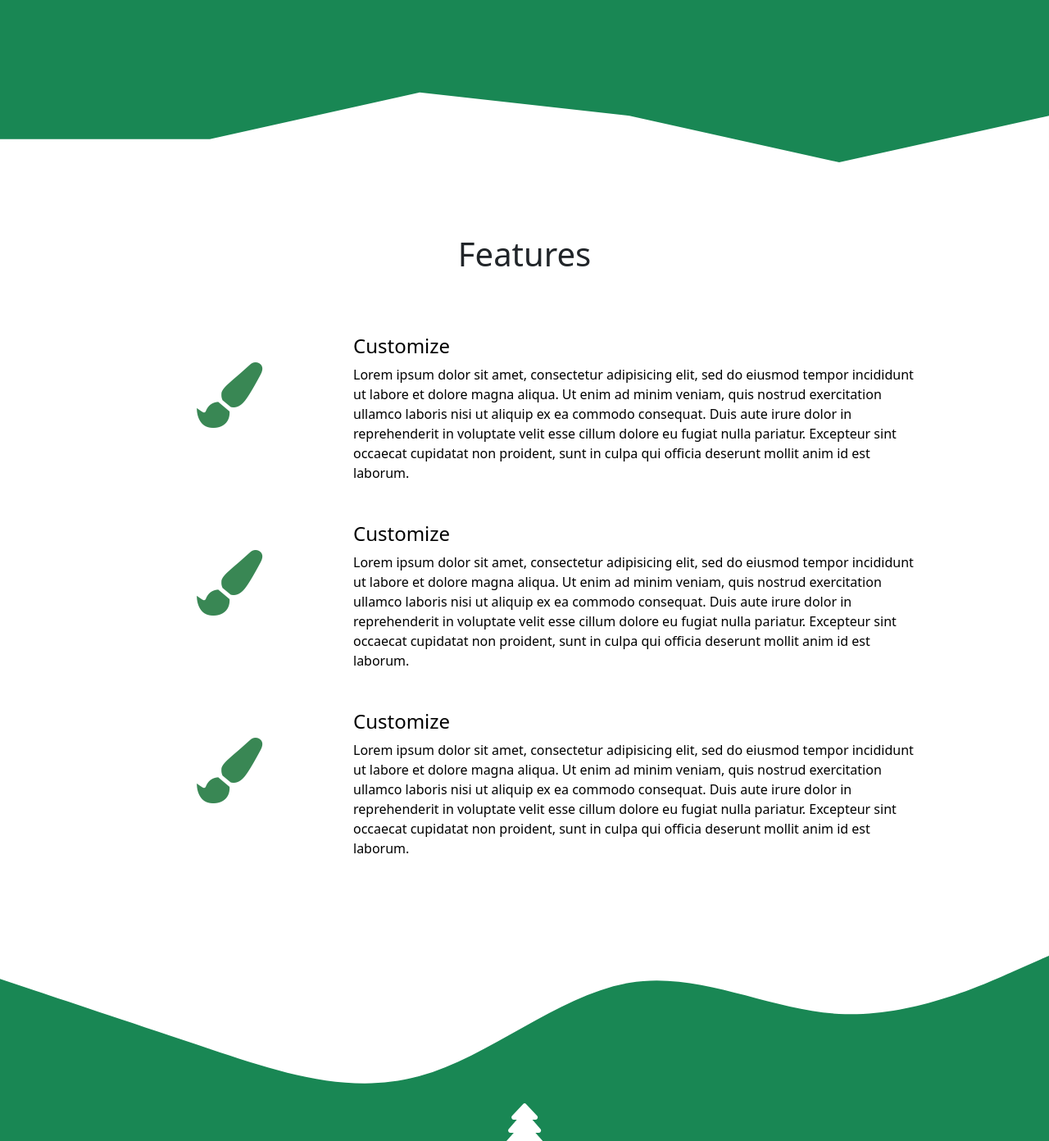
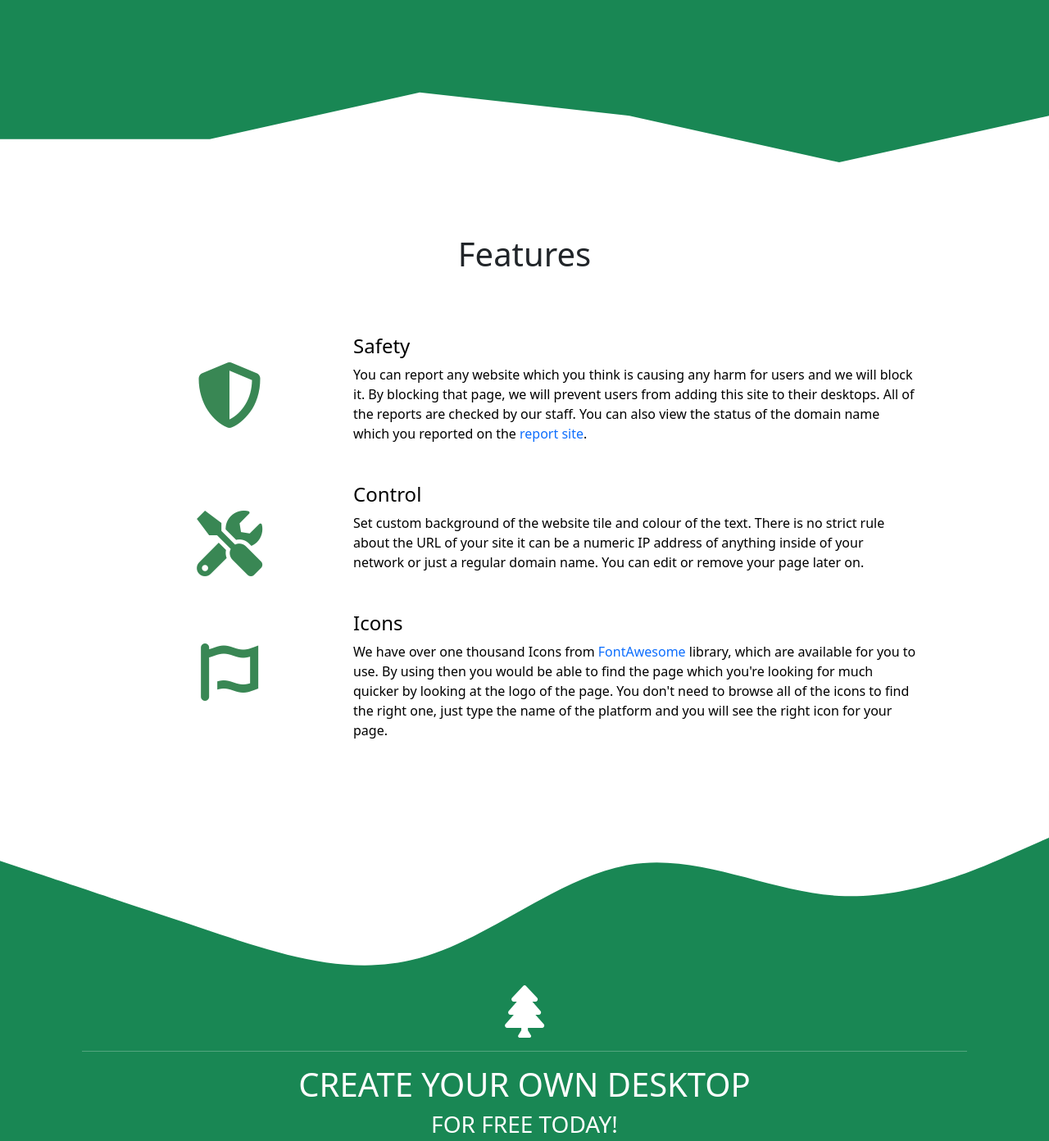
Before and after one commit to wilczu/forestlink, a Django app: page / in a window 1280 px wide. Shown: the part 936-2328 px from the top of the page at 82% size. Run offline with Django 3.2, Linux system fonts and the light colour scheme; some libraries are stand-ins or nearby versions.

Commit message:
Add real content to the Features section on the main page

```diff
--- a/forest/templates/forest/index.html
+++ b/forest/templates/forest/index.html
@@ -100,13 +100,18 @@
               <section>
                 <div class="row g-0 justify-content-center">
                   <div class="col-md-3 features-icon">
-                    {% fa5_icon 'paint-brush' 'fas fa-5x' %}
+                    {% fa5_icon 'shield-alt' 'fas fa-5x' %}
                   </div>
                   <div class="col-md-8">
                     <div class="card-body text-start">
                       <article>
-                        <header class="card-title"> <h4>Customize</h4> </h4>
-                        <p> {% lorem %} </p>
+                        <header class="card-title"> <h4>Safety</h4> </h4>
+                        <p>
+                          You can report any website which you think is causing any harm for users and we will block it.
+                          By blocking that page, we will prevent users from adding this site to their desktops.
+                          All of the reports are checked by our staff. You can also view the status of the domain
+                          name which you reported on the <a href="{% url 'report' %}" class="text-decoration-none">report site</a>.
+                        </p>
                       </article>
                     </div>
                   </div>
@@ -116,13 +121,17 @@
               <section>
                 <div class="row g-0 justify-content-center">
                   <div class="col-md-3 features-icon">
-                    {% fa5_icon 'paint-brush' 'fas fa-5x' %}
+                    {% fa5_icon 'tools' 'fas fa-5x' %}
                   </div>
                   <div class="col-md-8">
                     <div class="card-body text-start">
                       <article>
-                        <header class="card-title"> <h4>Customize</h4> </h4>
-                        <p> {% lorem %} </p>
+                        <header class="card-title"> <h4>Control</h4> </h4>
+                        <p>
+                          Set custom background of the website tile and colour of the text. There is no strict rule about the URL
+                          of your site it can be a numeric IP address of anything inside of your network or just a regular domain name.
+                          You can edit or remove your page later on.
+                        </p>
                       </article>
                     </div>
                   </div>
@@ -132,13 +141,19 @@
               <section>
                 <div class="row g-0 justify-content-center">
                   <div class="col-md-3 features-icon">
-                    {% fa5_icon 'paint-brush' 'fas fa-5x' %}
+                    {% fa5_icon 'font-awesome-flag' 'fab fa-5x' %}
                   </div>
                   <div class="col-md-8">
                     <div class="card-body text-start">
                       <article>
-                        <header class="card-title"> <h4>Customize</h4> </h4>
-                        <p> {% lorem %} </p>
+                        <header class="card-title"> <h4>Icons</h4> </h4>
+                        <p>
+                          We have over one thousand Icons from <a href="https://fontawesome.com" class="text-decoration-none" target="_blank">FontAwesome</a>
+                          library, which are available for you to use.
+                          By using then you would be able to find the page which you're looking for much quicker by looking
+                          at the logo of the page. You don't need to browse all of the icons to find the right one, just type
+                          the name of the platform and you will see the right icon for your page.
+                        </p>
                       </article>
                     </div>
                   </div>
```
